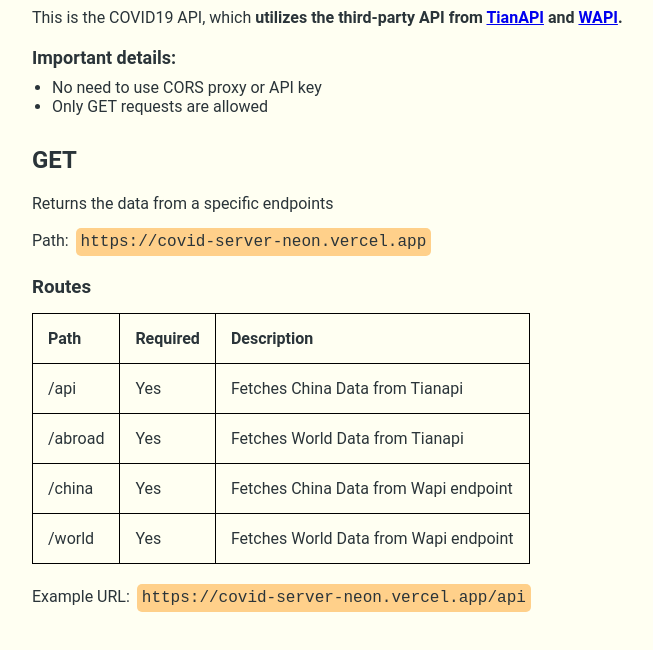
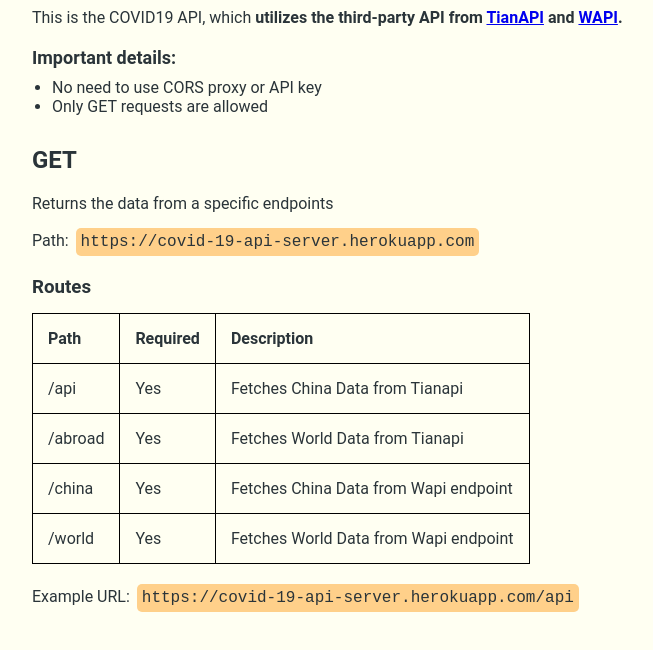
Before and after one commit to LeonXu260/covid-server, a website: page public/index.html in a window 1280 px wide. Shown: the part 80-730 px from the top of the page, without its empty margins (38-691 px from the left). Drawn offline with Linux system fonts and the light colour scheme.

Commit message:
fix: update path to heroku path

```diff
--- a/public/index.html
+++ b/public/index.html
@@ -30,7 +30,7 @@
 
       <h2>GET</h2>
       <p class="description">Returns the data from a specific endpoints</p>
-      <p>Path: <code>https://covid-server-neon.vercel.app</code></p>
+      <p>Path: <code>https://covid-19-api-server.herokuapp.com</code></p>
       <h3>Routes</h3>
       <table>
         <tr>
@@ -59,7 +59,9 @@
           <td>Fetches World Data from Wapi endpoint</td>
         </tr>
       </table>
-      <p>Example URL: <code>https://covid-server-neon.vercel.app/api</code></p>
+      <p>
+        Example URL: <code>https://covid-19-api-server.herokuapp.com/api</code>
+      </p>
     </section>
   </body>
 </html>
```
